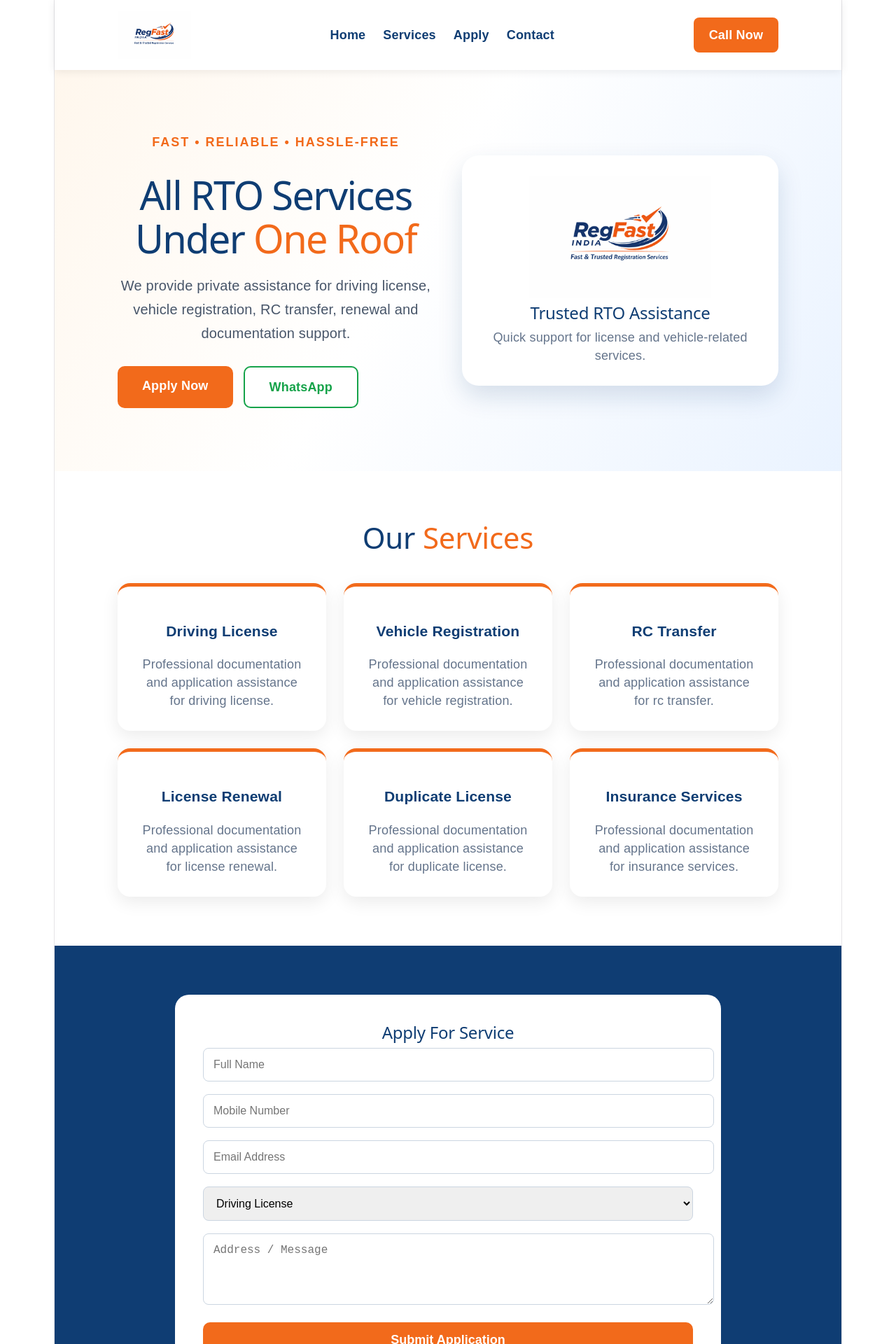
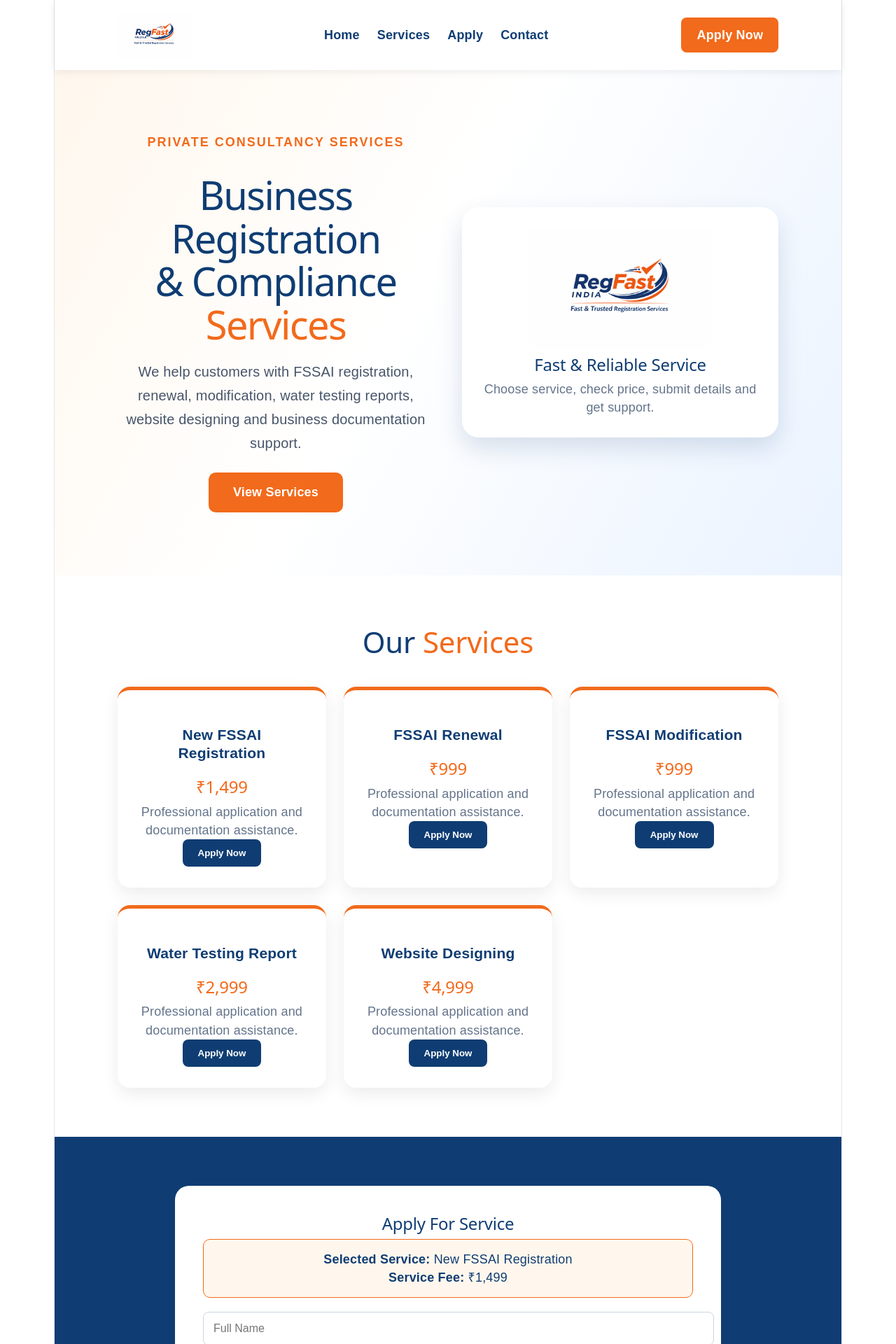
Before and after one commit to shirkeadityaa33-hub/driving-license-site, a React (Vite) app: page / in a window 1280 px wide. Shown: the top 1920 px of the page at 70% size. Built offline with nearby package versions, Linux system fonts and the light colour scheme.

Commit message:
updated services layout

```diff
--- a/src/App.jsx
+++ b/src/App.jsx
@@ -1,27 +1,25 @@
+import { useState } from "react";
+
 export default function App() {
   const services = [
-    "Driving License",
-    "Vehicle Registration",
-    "RC Transfer",
-    "License Renewal",
-    "Duplicate License",
-    "Insurance Services",
+    { name: "New FSSAI Registration", price: "₹1,499" },
+    { name: "FSSAI Renewal", price: "₹999" },
+    { name: "FSSAI Modification", price: "₹999" },
+    { name: "Water Testing Report", price: "₹2,999" },
+    { name: "Website Designing", price: "₹4,999" },
   ];
+
+  const [selectedService, setSelectedService] = useState(services[0]);
+
+  const selectService = (service) => {
+    setSelectedService(service);
+    document.getElementById("apply").scrollIntoView({ behavior: "smooth" });
+  };
 
   return (
     <div style={{ fontFamily: "Arial, sans-serif", color: "#102A43" }}>
-      <header style={{
-        background: "white",
-        padding: "15px 8%",
-        display: "flex",
-        alignItems: "center",
-        justifyContent: "space-between",
-        boxShadow: "0 2px 12px rgba(0,0,0,0.08)",
-        position: "sticky",
-        top: 0,
-        zIndex: 10
-      }}>
-        <img src="/logo.jpeg" alt="RegFast India" style={{ height: "70px" }} />
+      <header style={headerStyle}>
+        <img src="/logo.jpeg" alt="Logo" style={{ height: "70px" }} />
 
         <nav style={{ display: "flex", gap: "25px", fontWeight: "600" }}>
           <a href="#" style={navStyle}>Home</a>
@@ -30,153 +28,128 @@
           <a href="#contact" style={navStyle}>Contact</a>
         </nav>
 
-        <a href="tel:+919876543210" style={callBtn}>Call Now</a>
+        <a href="#apply" style={callBtn}>Apply Now</a>
       </header>
 
-      <section style={{
-        padding: "90px 8%",
-        background: "linear-gradient(120deg, #FFF7ED 0%, #FFFFFF 45%, #EAF3FF 100%)",
-        display: "grid",
-        gridTemplateColumns: "repeat(auto-fit, minmax(320px, 1fr))",
-        gap: "40px",
-        alignItems: "center"
-      }}>
+      <section style={heroStyle}>
         <div>
           <p style={{ color: "#F26A1B", fontWeight: "800", letterSpacing: "2px" }}>
-            FAST • RELIABLE • HASSLE-FREE
+            PRIVATE CONSULTANCY SERVICES
           </p>
 
-          <h1 style={{
-            fontSize: "56px",
-            lineHeight: "1.1",
-            color: "#0F3D73",
-            marginBottom: "20px"
-          }}>
-            All RTO Services <br />
-            Under <span style={{ color: "#F26A1B" }}>One Roof</span>
+          <h1 style={heroTitle}>
+            Business Registration <br />
+            & Compliance <span style={{ color: "#F26A1B" }}>Services</span>
           </h1>
 
-          <p style={{ fontSize: "20px", color: "#475569", lineHeight: "1.7" }}>
-            We provide private assistance for driving license, vehicle registration,
-            RC transfer, renewal and documentation support.
+          <p style={heroText}>
+            We help customers with FSSAI registration, renewal, modification,
+            water testing reports, website designing and business documentation support.
           </p>
 
-          <div style={{ display: "flex", gap: "15px", marginTop: "30px" }}>
-            <a href="#apply" style={primaryBtn}>Apply Now</a>
-            <a href="https://wa.me/919876543210" style={whatsappBtn}>WhatsApp</a>
-          </div>
+          <a href="#services" style={primaryBtn}>View Services</a>
         </div>
 
-        <div style={{
-          background: "white",
-          padding: "30px",
-          borderRadius: "24px",
-          boxShadow: "0 15px 35px rgba(15,61,115,0.15)",
-          textAlign: "center"
-        }}>
-          <img src="/logo.jpeg" alt="RegFast India Logo" style={{ width: "260px" }} />
-          <h2 style={{ color: "#0F3D73" }}>Trusted RTO Assistance</h2>
+        <div style={heroCard}>
+          <img src="/logo.jpeg" alt="Logo" style={{ width: "260px" }} />
+          <h2 style={{ color: "#0F3D73" }}>Fast & Reliable Service</h2>
           <p style={{ color: "#64748b" }}>
-            Quick support for license and vehicle-related services.
+            Choose service, check price, submit details and get support.
           </p>
         </div>
       </section>
 
       <section id="services" style={{ padding: "70px 8%" }}>
-        <h2 style={{ textAlign: "center", fontSize: "42px", color: "#0F3D73" }}>
+        <h2 style={sectionTitle}>
           Our <span style={{ color: "#F26A1B" }}>Services</span>
         </h2>
 
-        <div style={{
-          display: "grid",
-          gridTemplateColumns: "repeat(auto-fit, minmax(240px, 1fr))",
-          gap: "25px",
-          marginTop: "40px"
-        }}>
+        <div style={serviceGrid}>
           {services.map((service, index) => (
-            <div key={index} style={{
-              padding: "30px",
-              borderRadius: "18px",
-              background: "white",
-              boxShadow: "0 8px 25px rgba(0,0,0,0.08)",
-              borderTop: "5px solid #F26A1B"
-            }}>
-              <h3 style={{ color: "#0F3D73" }}>{service}</h3>
+            <div key={index} style={serviceCard}>
+              <h3 style={{ color: "#0F3D73" }}>{service.name}</h3>
+
+              <h2 style={{ color: "#F26A1B" }}>{service.price}</h2>
+
               <p style={{ color: "#64748b" }}>
-                Professional documentation and application assistance for {service.toLowerCase()}.
+                Professional application and documentation assistance.
               </p>
+
+              <button onClick={() => selectService(service)} style={smallBtn}>
+                Apply Now
+              </button>
             </div>
           ))}
         </div>
       </section>
 
-      <section id="apply" style={{
-        background: "#0F3D73",
-        padding: "70px 20px"
-      }}>
-        <div style={{
-          maxWidth: "700px",
-          margin: "auto",
-          background: "white",
-          padding: "40px",
-          borderRadius: "20px"
-        }}>
+      <section id="apply" style={applySection}>
+        <div style={formBox}>
           <h2 style={{ textAlign: "center", color: "#0F3D73" }}>
             Apply For Service
           </h2>
+
+          <div style={priceBox}>
+            <b>Selected Service:</b> {selectedService.name}
+            <br />
+            <b>Service Fee:</b> {selectedService.price}
+          </div>
 
           <input placeholder="Full Name" style={inputStyle} />
           <input placeholder="Mobile Number" style={inputStyle} />
           <input placeholder="Email Address" style={inputStyle} />
 
-          <select style={inputStyle}>
-            <option>Driving License</option>
-            <option>Vehicle Registration</option>
-            <option>RC Transfer</option>
-            <option>License Renewal</option>
-            <option>Duplicate License</option>
+          <select
+            style={inputStyle}
+            value={selectedService.name}
+            onChange={(e) => {
+              const service = services.find((s) => s.name === e.target.value);
+              setSelectedService(service);
+            }}
+          >
+            {services.map((service, index) => (
+              <option key={index}>{service.name}</option>
+            ))}
           </select>
 
-          <textarea placeholder="Address / Message" rows="4" style={inputStyle}></textarea>
+          <textarea
+            placeholder="Address / Message"
+            rows="4"
+            style={inputStyle}
+          ></textarea>
 
-          <button style={{
-            width: "100%",
-            background: "#F26A1B",
-            color: "white",
-            border: "none",
-            padding: "15px",
-            borderRadius: "10px",
-            fontSize: "18px",
-            fontWeight: "800"
-          }}>
+          <button style={submitBtn}>
             Submit Application
           </button>
         </div>
       </section>
 
-      <footer id="contact" style={{
-        background: "#071B33",
-        color: "white",
-        textAlign: "center",
-        padding: "40px 8%"
-      }}>
-        <img src="/logo.jpeg" alt="RegFast India" style={{
-          height: "75px",
-          background: "white",
-          padding: "8px",
-          borderRadius: "10px"
-        }} />
+      <footer id="contact" style={footerStyle}>
+        <img src="/logo.jpeg" alt="Logo" style={footerLogo} />
 
-        <p>Phone: +91 9876543210 | Email: support@regfastindia.com</p>
+        <p>Phone: +91 9876543210 | Email: support@yourbusiness.com</p>
 
-        <p style={{ color: "#CBD5E1", maxWidth: "850px", margin: "20px auto" }}>
-          Disclaimer: We are a private consultancy service provider and are not affiliated
-          with any government authority, RTO office, or transport department.
+        <p style={disclaimerStyle}>
+          Disclaimer: We are a private consultancy service provider and are not
+          affiliated with any government authority. We assist customers with
+          application, documentation and online service support.
         </p>
       </footer>
     </div>
   );
 }
+
+const headerStyle = {
+  background: "white",
+  padding: "15px 8%",
+  display: "flex",
+  alignItems: "center",
+  justifyContent: "space-between",
+  boxShadow: "0 2px 12px rgba(0,0,0,0.08)",
+  position: "sticky",
+  top: 0,
+  zIndex: 10,
+};
 
 const navStyle = {
   color: "#0F3D73",
@@ -192,7 +165,31 @@
   fontWeight: "700",
 };
 
+const heroStyle = {
+  padding: "90px 8%",
+  background: "linear-gradient(120deg, #FFF7ED 0%, #FFFFFF 45%, #EAF3FF 100%)",
+  display: "grid",
+  gridTemplateColumns: "repeat(auto-fit, minmax(320px, 1fr))",
+  gap: "40px",
+  alignItems: "center",
+};
+
+const heroTitle = {
+  fontSize: "56px",
+  lineHeight: "1.1",
+  color: "#0F3D73",
+  marginBottom: "20px",
+};
+
+const heroText = {
+  fontSize: "20px",
+  color: "#475569",
+  lineHeight: "1.7",
+};
+
 const primaryBtn = {
+  display: "inline-block",
+  marginTop: "25px",
   background: "#F26A1B",
   color: "white",
   padding: "15px 35px",
@@ -201,14 +198,65 @@
   fontWeight: "800",
 };
 
-const whatsappBtn = {
+const heroCard = {
   background: "white",
-  color: "#16A34A",
-  padding: "15px 35px",
+  padding: "30px",
+  borderRadius: "24px",
+  boxShadow: "0 15px 35px rgba(15,61,115,0.15)",
+  textAlign: "center",
+};
+
+const sectionTitle = {
+  textAlign: "center",
+  fontSize: "42px",
+  color: "#0F3D73",
+};
+
+const serviceGrid = {
+  display: "grid",
+  gridTemplateColumns: "repeat(auto-fit, minmax(240px, 1fr))",
+  gap: "25px",
+  marginTop: "40px",
+};
+
+const serviceCard = {
+  padding: "30px",
+  borderRadius: "18px",
+  background: "white",
+  boxShadow: "0 8px 25px rgba(0,0,0,0.08)",
+  borderTop: "5px solid #F26A1B",
+};
+
+const smallBtn = {
+  background: "#0F3D73",
+  color: "white",
+  border: "none",
+  padding: "12px 22px",
+  borderRadius: "8px",
+  cursor: "pointer",
+  fontWeight: "700",
+};
+
+const applySection = {
+  background: "#0F3D73",
+  padding: "70px 20px",
+};
+
+const formBox = {
+  maxWidth: "700px",
+  margin: "auto",
+  background: "white",
+  padding: "40px",
+  borderRadius: "20px",
+};
+
+const priceBox = {
+  background: "#FFF7ED",
+  padding: "15px",
   borderRadius: "10px",
-  textDecoration: "none",
-  fontWeight: "800",
-  border: "2px solid #16A34A",
+  marginBottom: "20px",
+  color: "#0F3D73",
+  border: "1px solid #F26A1B",
 };
 
 const inputStyle = {
@@ -219,3 +267,34 @@
   borderRadius: "8px",
   fontSize: "16px",
 };
+
+const submitBtn = {
+  width: "100%",
+  background: "#F26A1B",
+  color: "white",
+  border: "none",
+  padding: "15px",
+  borderRadius: "10px",
+  fontSize: "18px",
+  fontWeight: "800",
+};
+
+const footerStyle = {
+  background: "#071B33",
+  color: "white",
+  textAlign: "center",
+  padding: "40px 8%",
+};
+
+const footerLogo = {
+  height: "75px",
+  background: "white",
+  padding: "8px",
+  borderRadius: "10px",
+};
+
+const disclaimerStyle = {
+  color: "#CBD5E1",
+  maxWidth: "850px",
+  margin: "20px auto",
+};
```
